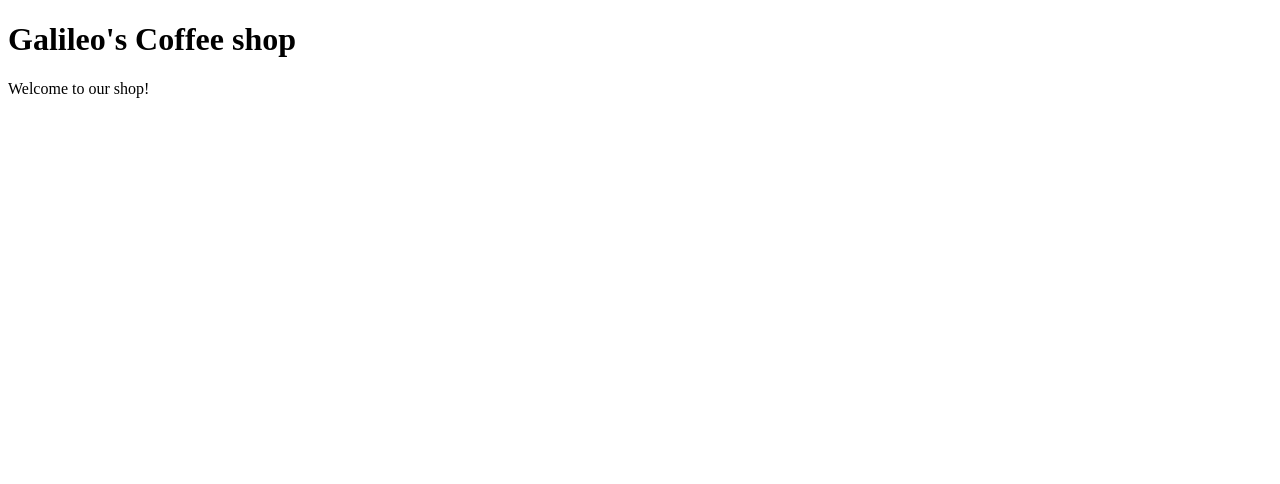
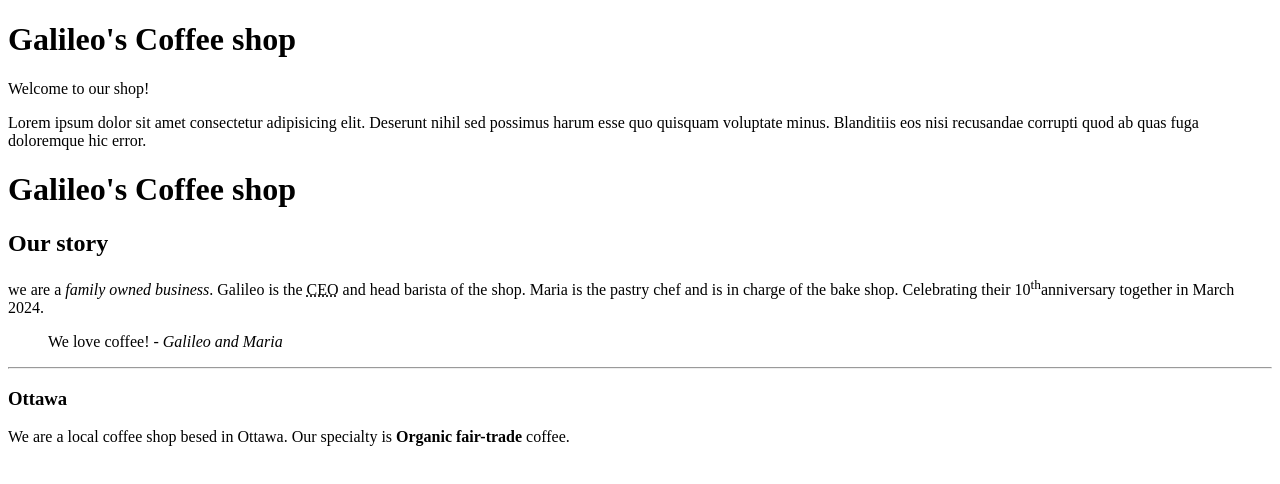
Before and after one commit to wang0950-Ga/wang0950.github.io, a plain HTML site: page week3/index.html in a window 1280 px wide. Drawn offline with Linux system fonts and the light colour scheme.

Commit message:
Adds artical to index

```diff
--- a/week3/index.html
+++ b/week3/index.html
@@ -1,14 +1,42 @@
 <!DOCTYPE html>
 <html lang="en">
 <head>
-    <mata charset="UTF-8">
-    <title>Galileo's Coffee Shop - Home</title>
+  <mata charset="UTF-8">
+  <title>Galileo's Coffee Shop - Home</title>
 </head>
 
 <body>
   <!-- This is a HTML comment -->
   <!-- ctrl/command + / to add or remove comment-->
-    <h1>Galileo's Coffee shop</h1>
+  <!-- ctrl+shift+P open searchbar -->
+  <!-- ctrl+shift+X open extensions -->
+  <!-- lor + enter -->
+   <h1>Galileo's Coffee shop</h1>
     <p>Welcome to our shop!</p>
+    <p>Lorem ipsum dolor sit amet consectetur adipisicing elit. Deserunt nihil sed possimus harum esse quo quisquam voluptate minus. Blanditiis eos nisi recusandae corrupti quod ab quas fuga doloremque hic error.</p>
+    <abbr title=""></abbr>
+    <header>
+      <h1>Galileo's Coffee shop</h1>
+    </header>
+    <main>
+      <article>
+        <h2>Our story</h2>
+        <p>
+          we are a <em>family owned business</em>. Galileo is the
+          <abbr title="Chief Executive Officer">CEO</abbr> and head barista of the shop. Maria is the pastry chef and is in charge of the bake shop. Celebrating their 10<sup>th</sup>anniversary together in March 2024.
+        </p>
+        <blockquote>
+          We love coffee! <cite> - Galileo and Maria</cite>
+        </blockquote>
+        <hr>
+        <section>
+          <h3>Ottawa</h3>
+          <p>
+            We are a local coffee shop besed in Ottawa. Our specialty is <b>Organic fair-trade</b> coffee.
+          </p>
+        </section>
+      </article>
+    </main>
+    <footer></footer>
 </body>
 </html>
```
